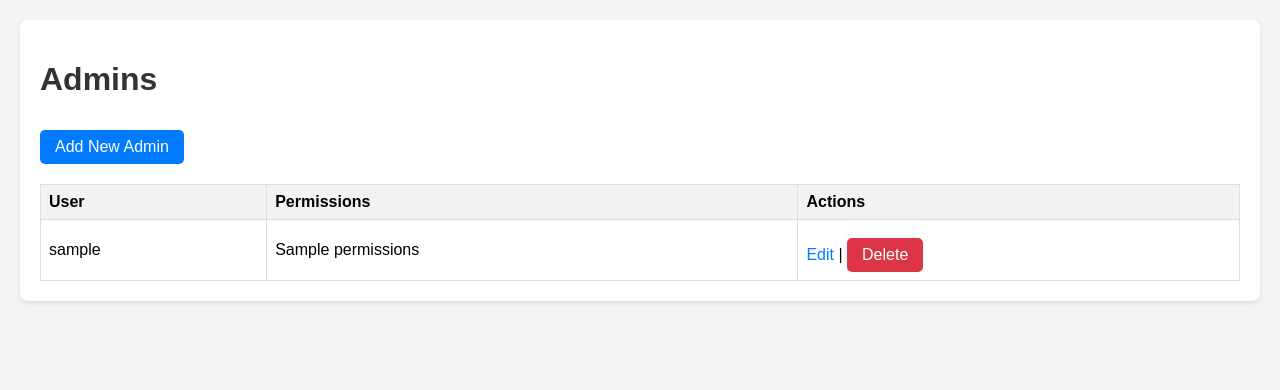
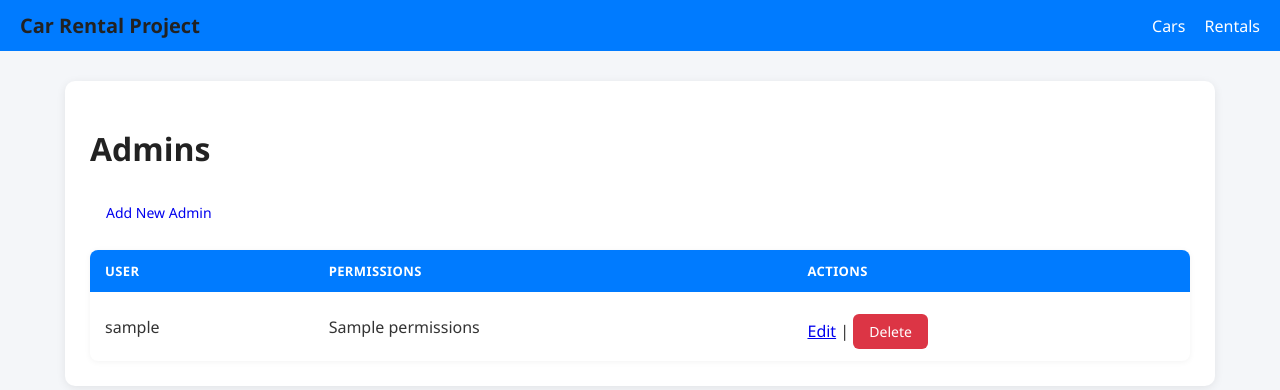
Before and after one commit to AmineZarrouki/car_locations, a Django app: template rental_app/templates/rental_app/admin_list.html in a window 1280 px wide. Shown: the top 390 px of the page. Run offline with Django 3.2, Linux system fonts and the light colour scheme; the template is opened without the code that fills it: most values are stand-ins (such as "Sample title", 1, 10 or a date in 2020).

Commit message:
updating car list view

```diff
--- a/rental_app/templates/rental_app/base.html
+++ b/rental_app/templates/rental_app/base.html
@@ -5,28 +5,161 @@
     <meta name="viewport" content="width=device-width, initial-scale=1.0">
     <title>Car Rental Project</title>
     <style>
-        body { font-family: Arial, sans-serif; margin: 20px; background-color: #f4f4f4; }
-        .container { background-color: #fff; padding: 20px; border-radius: 8px; box-shadow: 0 2px 4px rgba(0,0,0,0.1); }
-        h1, h2 { color: #333; }
-        ul { list-style-type: none; padding: 0; }
-        li { background-color: #e9e9e9; margin-bottom: 10px; padding: 10px; border-radius: 4px; }
-        a { text-decoration: none; color: #007bff; }
-        a:hover { text-decoration: underline; }
-        .button { display: inline-block; background-color: #007bff; color: white; padding: 8px 15px; border-radius: 5px; text-align: center; margin-top: 10px; }
-        .button.delete { background-color: #dc3545; }
-        .button:hover { opacity: 0.9; }
-        table { width: 100%; border-collapse: collapse; margin-top: 20px; }
-        th, td { border: 1px solid #ddd; padding: 8px; text-align: left; }
-        th { background-color: #f2f2f2; }
+        /* ===== Base ===== */
+        body {
+            font-family: "Segoe UI", Roboto, Arial, sans-serif;
+            margin: 0;
+            background-color: #f4f6f9;
+            color: #333;
+        }
+
+        /* ===== Navbar ===== */
+        .navbar {
+            background-color: #007bff;
+            color: white;
+            padding: 12px 20px;
+            display: flex;
+            justify-content: space-between;
+            align-items: center;
+        }
+        .navbar h1 {
+            font-size: 20px;
+            margin: 0;
+        }
+        .navbar a {
+            color: white;
+            margin-left: 15px;
+            text-decoration: none;
+            font-weight: 500;
+        }
+        .navbar a:hover {
+            text-decoration: underline;
+        }
+
+        /* ===== Container ===== */
+        .container {
+            max-width: 1100px;
+            margin: 30px auto;
+            background-color: #fff;
+            padding: 25px;
+            border-radius: 10px;
+            box-shadow: 0 2px 10px rgba(0,0,0,0.08);
+        }
+
+        h1, h2 {
+            color: #222;
+            margin-bottom: 15px;
+        }
+
+        /* ===== Lists ===== */
+        ul {
+            list-style-type: none;
+            padding: 0;
+        }
+        li {
+            background-color: #f9f9f9;
+            margin-bottom: 10px;
+            padding: 12px;
+            border-radius: 6px;
+            border: 1px solid #e0e0e0;
+        }
+
+        /* ===== Buttons ===== */
+        .button {
+            display: inline-block;
+            padding: 8px 16px;
+            border-radius: 6px;
+            font-size: 14px;
+            font-weight: 500;
+            text-decoration: none;
+            transition: background 0.2s, opacity 0.2s;
+            margin-top: 10px;
+        }
+        .button.primary { background-color: #007bff; color: white; }
+        .button.primary:hover { background-color: #0056b3; }
+        .button.success { background-color: #28a745; color: white; }
+        .button.success:hover { background-color: #1e7e34; }
+        .button.delete { background-color: #dc3545; color: white; }
+        .button.delete:hover { background-color: #b02a37; }
+
+        /* ===== Table ===== */
+        table {
+            width: 100%;
+            border-collapse: collapse;
+            margin-top: 20px;
+            background: #fff;
+            border-radius: 8px;
+            overflow: hidden;
+            box-shadow: 0 1px 6px rgba(0,0,0,0.05);
+        }
+        th, td {
+            padding: 12px 15px;
+            text-align: left;
+        }
+        th {
+            background-color: #007bff;
+            color: white;
+            text-transform: uppercase;
+            font-size: 13px;
+            letter-spacing: 0.03em;
+        }
+        tr:nth-child(even) { background-color: #f9f9f9; }
+        tr:hover { background-color: #eef5ff; }
+
+        /* ===== Forms ===== */
         form { margin-top: 20px; }
-        form p { margin-bottom: 10px; }
-        form label { display: block; margin-bottom: 5px; font-weight: bold; }
-        form input[type="text"], form input[type="email"], form input[type="password"], form input[type="number"], form input[type="date"], form select, form textarea { width: calc(100% - 22px); padding: 10px; border: 1px solid #ddd; border-radius: 4px; }
-        form button { background-color: #28a745; color: white; padding: 10px 20px; border: none; border-radius: 5px; cursor: pointer; }
-        form button:hover { opacity: 0.9; }
+        form p { margin-bottom: 15px; }
+        form label {
+            display: block;
+            margin-bottom: 6px;
+            font-weight: bold;
+            font-size: 14px;
+        }
+        form input[type="text"],
+        form input[type="email"],
+        form input[type="password"],
+        form input[type="number"],
+        form input[type="date"],
+        form select,
+        form textarea {
+            width: 100%;
+            padding: 10px 12px;
+            border: 1px solid #ccc;
+            border-radius: 6px;
+            font-size: 14px;
+            background: #fff;
+            transition: border 0.2s;
+        }
+        form input:focus,
+        form select:focus,
+        form textarea:focus {
+            border-color: #007bff;
+            outline: none;
+            box-shadow: 0 0 0 2px rgba(0,123,255,0.15);
+        }
+        form button {
+            background-color: #28a745;
+            color: white;
+            padding: 10px 20px;
+            border: none;
+            border-radius: 6px;
+            cursor: pointer;
+            font-size: 14px;
+        }
+        form button:hover { background-color: #1e7e34; }
     </style>
 </head>
 <body>
+    <!-- Navbar -->
+    <div class="navbar">
+        <h1>Car Rental Project</h1>
+        <div>
+            <a href="{% url 'car_list' %}">Cars</a>
+            <a href="{% url 'rental_list' %}">Rentals</a>
+        </div>
+    </div>
+
+    <!-- Page Content -->
     <div class="container">
         {% block content %}
         {% endblock %}
```
